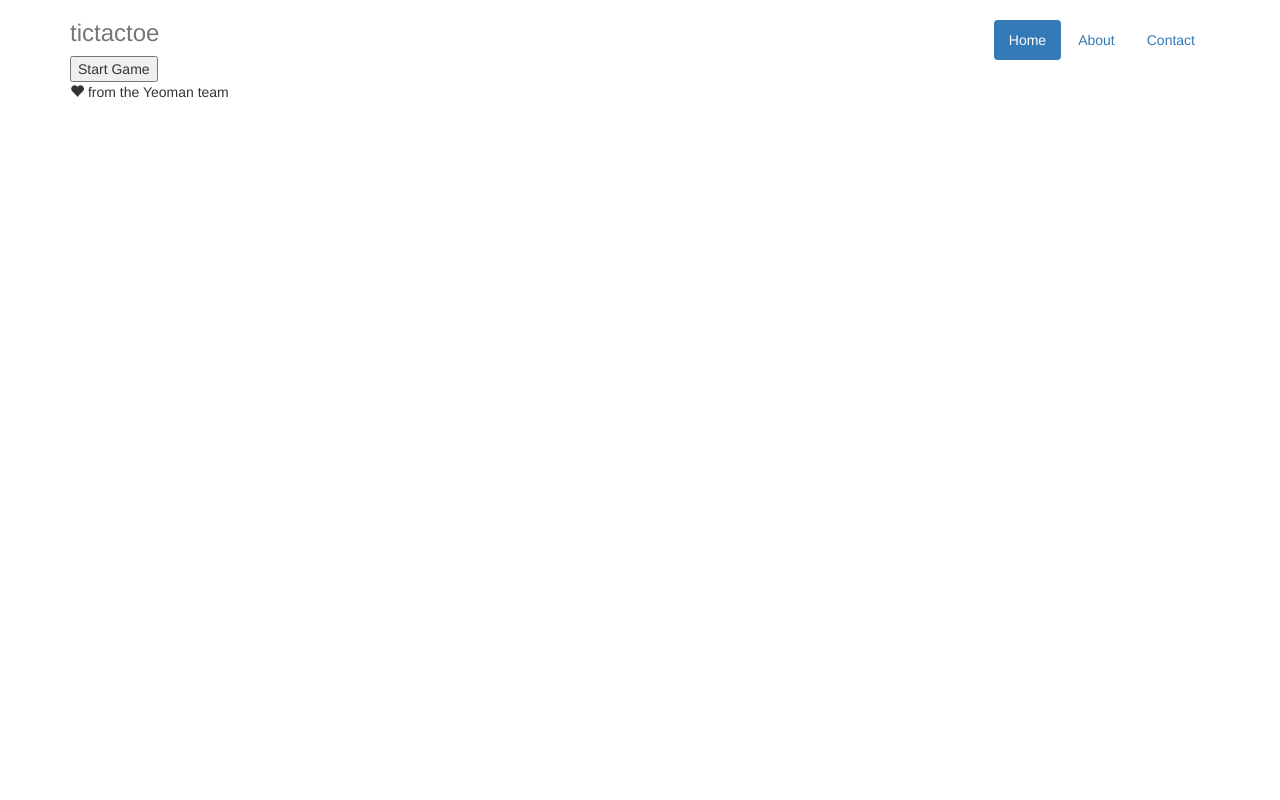
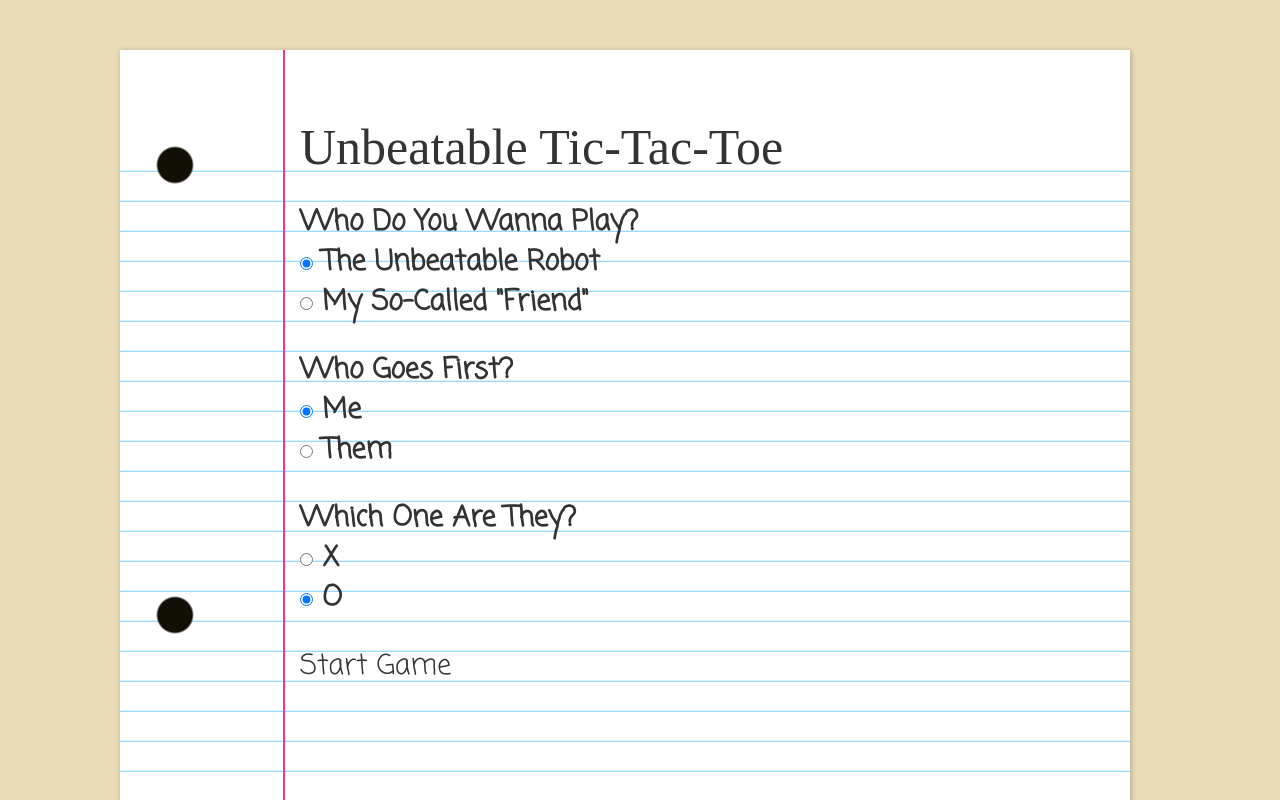
Before and after one commit to clay-reed-a/minimax_ttt, a website: page app/index.html in a window 1280 px wide. Shown: the top 800 px of the page. Drawn offline with nearby package versions, Linux system fonts and the light colour scheme; some packages are replaced by stand-ins of ours; files that its build step writes are made by us from their sources; a web font is replaced by a local one.

Commit message:
Concept styles

```diff
--- a/app/index.html
+++ b/app/index.html
@@ -22,19 +22,18 @@
 
     <!-- Add your site or application content here -->
     <div class="container">
-      <div class="header">
-        <ul class="nav nav-pills pull-right">
-          <li class="active"><a ng-href="#">Home</a></li>
-          <li><a ng-href="#/about">About</a></li>
-          <li><a ng-href="#">Contact</a></li>
-        </ul>
-        <h3 class="text-muted">tictactoe</h3>
-      </div>
+      <div class="paper">
+        <header class="topmargin">
+          <h1 class="margin-title">Unbeatable Tic-Tac-Toe</h1>
+        </header>
+        <aside class="leftmargin">
+          <div class="holes">
+          </div>
+        </aside>
 
-      <div ng-view=""></div>
+        <main ng-view=""></main>
 
-      <div class="footer">
-        <p><span class="glyphicon glyphicon-heart"></span> from the Yeoman team</p>
+        <footer class="bottommargin"></footer>
       </div>
     </div>
 
--- a/app/styles/main.css
+++ b/app/styles/main.css
@@ -1,32 +1,108 @@
 @import url(http://fonts.googleapis.com/css?family=Coming+Soon);
+@import url(http://fonts.googleapis.com/css?family=UnifrakturCook:700);
+
+* {
+  margin: 0;
+  padding: 0;
+}
+
+body {
+  font-family: "Coming Soon", cursive;
+  background-color: #e8dbb6;
+}
+
+div.paper {
+  margin: 50px;
+  width: 1010px;
+  height: 1122px;
+  background: linear-gradient(
+    to bottom,
+    #fff,
+    #76cfff 2px,
+    #fff 1px
+  );
+  background-size: 100% 30px;
+  position: relative;
+  box-shadow: 1px 1px 5px rgba(0,0,0,0.25);
+}
+aside.leftmargin {
+  width: 165px;
+  border-right: 2px solid #ff3388;
+  height: 1122px;
+  position: absolute;
+  top: 0; left: 0;
+  z-index: 2;
+  overflow-x: hidden;
+}
+
+div.holes {
+  background-image: radial-gradient(#120f06 17px, transparent 19px);
+  background-size: 450px 450px;
+  background-position: 0 0;
+  width: 450px;
+  height: 1150px;
+  margin-left: -170px;
+  margin-top: -110px;
+}
+
+header.topmargin {
+  background-color: #fff;
+  padding-left: 165px;
+  height: 110px;
+  position: relative;
+
+}
+
+h1.margin-title {
+  position: absolute;
+  top: 50px;
+  font-size: 50px;
+  padding-left: 15px;
+  font-family: 'UnifrakturCook';
+}
+
+main {
+  margin-left: 165px;
+  min-height: 500px;
+  padding: 15px 30px 0 15px;
+}
+
+footer.bottommargin {
+  width: 100%;
+  background-color: white;
+  position: absolute;
+  bottom: 1px;
+  height: 32px;
+}
 
 #board {
-  width: 30rem;
-  height: 30rem;
+  width: 45rem;
+  height: 45rem;
+  margin-top: 2em;
+  margin-left: 2em;
 }
 
 .row {
-  width: 30rem;
-  height: 10rem;
-  border-bottom: .25rem solid black;
+  width: 45rem;
+  height: 15rem;
+  border-bottom: .375rem solid black;
 }
 
 .space {
-  width: 10rem;
-  height: 10rem;
-  border-right: .25rem solid black;
-  font-family: "Coming Soon";
+  width: 15rem;
+  height: 15rem;
+  border-right: .375rem solid black;
   position: relative;
 }
 
 .letter {
-  width: 9rem;
-  height: 9rem;
+  width: 18rem;
+  height: 18rem;
   position: absolute;
-  font-size: 6em;
+  font-size: 9em;
   text-align: center;
   margin: auto;
-  top: 0; right: 0; bottom: .075em; /* text sits at bottom of el */
+  top: 0; right: 0; bottom: .09375em; /* text sits at bottom of el */
   left: 0;
 }
 
@@ -34,3 +110,26 @@
 .row:nth-child(3) {
   border: none;
 }
+
+section.game-options {
+  font-size: 2em;
+}
+
+label,
+label span {
+  display: block;
+}
+
+label {
+  margin: 1em 0;
+}
+
+a,
+a:link,
+a:visited,
+a:hover,
+a:active {
+  text-decoration: none;
+  color: rgb(51, 51, 51);
+  cursor: pointer;
+}
--- a/app/views/game.html
+++ b/app/views/game.html
@@ -1,18 +1,31 @@
-<section ng-show="board">
+
+
+
+  <section class="game-board" ng-show="board">
     <table id="board">
       <tr class="row" ng-repeat="row in board">
         <td class="space" ng-click="userMove(column.position)" ng-repeat="column in row"><span class="letter">{{column.space}}</span></td>
       </tr>
     </table>
   </section>
-<section ng-hide="board">
-  <!-- Game Options
-  <select>
-    <option>Me</option>
-    <option>Unbeatable AI</option>
-  </select>
-  -->
-  <button ng-click="newGame()">
+  <section class="game-options" ng-hide="board">
+    <label><span>Who Do You Wanna Play?</span>
+
+      <span><input type="radio" checked value="1"> The Unbeatable Robot</span>
+      <span><input type="radio" value="0"> My So-Called "Friend"</span>
+    </label>
+
+    <label><span>Who Goes First?</span>
+      <span><input type="radio" value="M" checked> Me</span>
+      <span><input type="radio"  value="T"> Them</span>
+    </label>
+
+     <label><span>Which One Are They?</span>
+      <span><input type="radio" value="X"> X</span>
+      <span><input type="radio"  value="O" checked> O</span>
+    </label>
+
+    <a ng-click="newGame()">
       Start Game
-  </button>
+    </a>
   </section>
```
Lines whose indentation alone changed are shown as unchanged.
